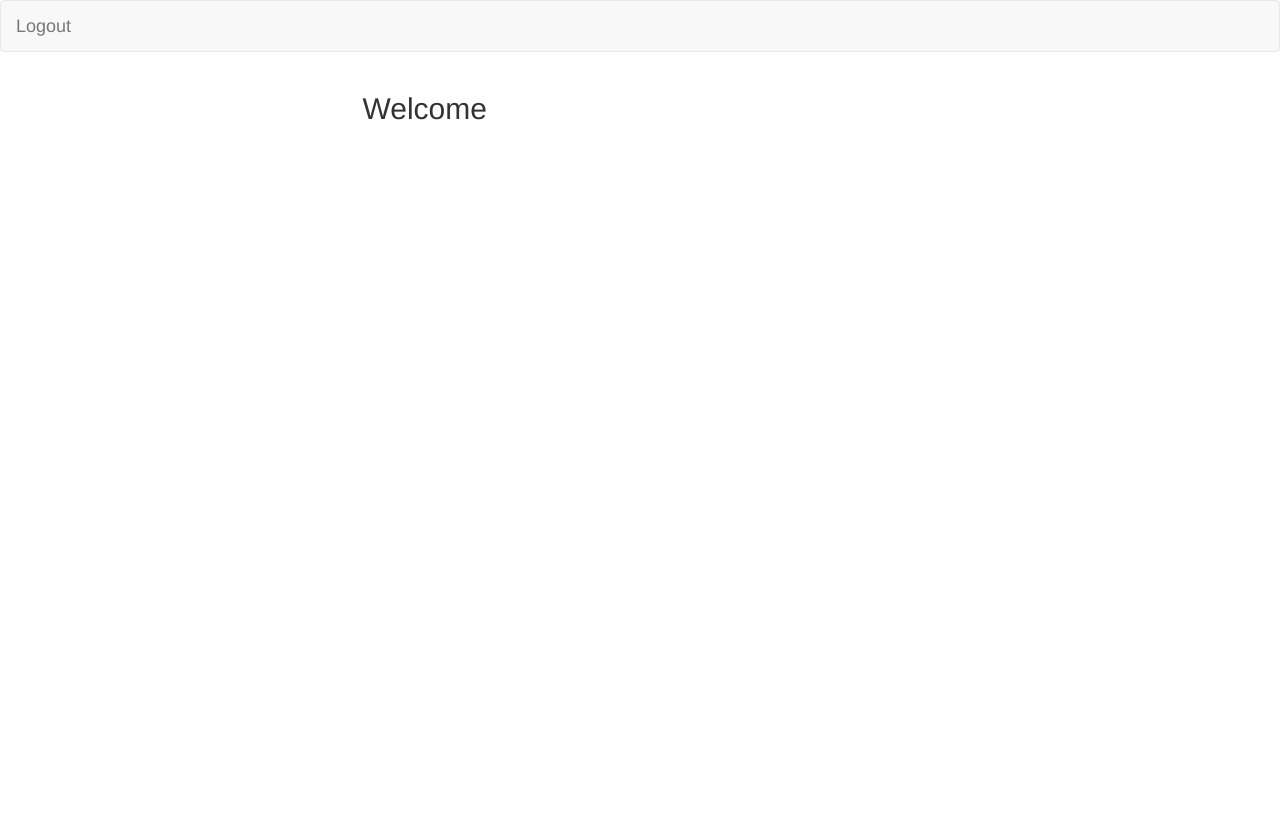
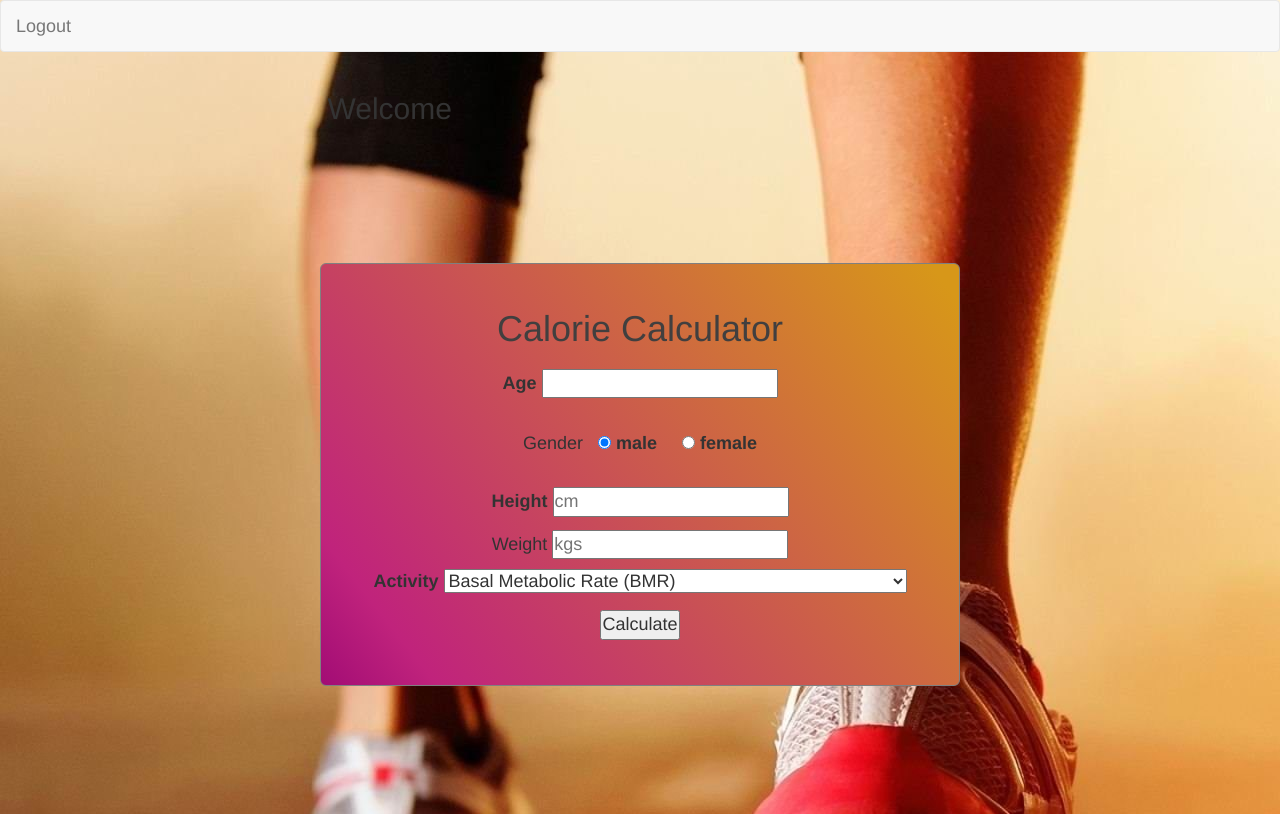
Before and after one commit to NeerajaDjea/fitness-App, a website: page public/members.html in a window 1280 px wide. Drawn offline with nearby package versions, Linux system fonts and the light colour scheme; no server answers.

```diff
--- a/public/members.html
+++ b/public/members.html
@@ -7,6 +7,7 @@
     <meta name="viewport" content="width=device-width, initial-scale=1">
     <link rel="stylesheet" href="https://maxcdn.bootstrapcdn.com/bootswatch/3.3.7/lumen/bootstrap.min.css">
     <link href="stylesheets/style.css" rel="stylesheet">
+    <link rel="stylesheet" href="./stylesheets/profile.css">
 </head>
 
 <body>
@@ -19,13 +20,47 @@
             </div>
         </div>
     </nav>
-  <div class="container">
+    <div class="container1">
         <div class="row">
             <div class="col-md-6 col-md-offset-3">
                 <h2>Welcome <span class="member-name"></span></h2>
             </div>
         </div>
     </div>
+    <div class="container">
+        <h1>Calorie Calculator</h1>
+        <div class="sub-container" id="age"><label for="">Age</label>
+            <input type="text"></div>
+        <div class="sub-container" id="gender">
+            <tr>
+                <td>Gender</td>
+                <td><label for="csex1" class="sub-container"><input type="radio" name="cgender" id="gender1" value="m" checked=""><span class="rbmark"></span> male</label> &nbsp; <label for="gender2" class="cbcontainer"><input type="radio" name="cgender" id="gender2" value="f"><span class="rbmark"></span> female</label></td>
+            </tr>
+            </tbody>
+        </div>
+
+        <div class="sub-container" id="height">
+            <label for="">Height</label>
+            <input type="text" placeholder="cm">
+            <div class="sub-container" id="Weight"> Weight
+                <input type="text" placeholder="kgs">
+            </div>
+            <label for="">Activity</label>
+
+            <select name="" id="Activity">
+          <option value="1">Basal Metabolic Rate (BMR)</option>
+          <option value="1.2">Sedentary: little or no exercise</option>
+          <option value="1.375">Light: exercise 1-3 times/week</option>
+          <option value="1.375">Light: exercise 1-3 times/week</option>
+          <option value="1.375">Light: exercise 1-3 times/week</option>
+          <option value="1.375">Light: exercise 1-3 times/week</option>
+          <option value="1.9">Extra Active: very intense exercise daily, or physical job</option>
+      </select>
+            <div class="sub-container">
+                <button type="submit" id="calculate">Calculate</button>
+            </div>
+        </div>
+
 
         <script src="https://cdnjs.cloudflare.com/ajax/libs/jquery/3.2.1/jquery.min.js"></script>
         <script type="text/javascript" src="js/members.js"></script>
--- a/public/stylesheets/profile.css
+++ b/public/stylesheets/profile.css
@@ -1,6 +1,13 @@
+* {
+    box-sizing: border-box;
+    margin: 0;
+    padding: 0;
+}
+
 body {
-    box-sizing: border-box;
     margin: auto;
+    background-image: url(../assets/running-HD.jpg);
+    font-size: large;
 }
 
 h1 {
@@ -9,9 +16,19 @@
 }
 
 .container {
+    display: flex;
+    flex-direction: column;
+    margin: 10% auto;
+    text-align: center;
     border: 1px solid grey;
-    margin: 20px;
+    width: 50%;
     padding: 25px;
     text-align: center;
     background: linear-gradient( -128deg, #D79719 3%, #C0237C 88%, #A20C75 100%);
+    border-radius: 6px;
 }
+
+.sub-container {
+    margin: 10px;
+    padding: 10px,
+}
```
Also changed, not shown: public/calculator.html (+9 -15 lines), routes/api-routes.js (+18 -3 lines), routes/html-routes.js (+7 -1 lines). Lines whose indentation alone changed are shown as unchanged.
